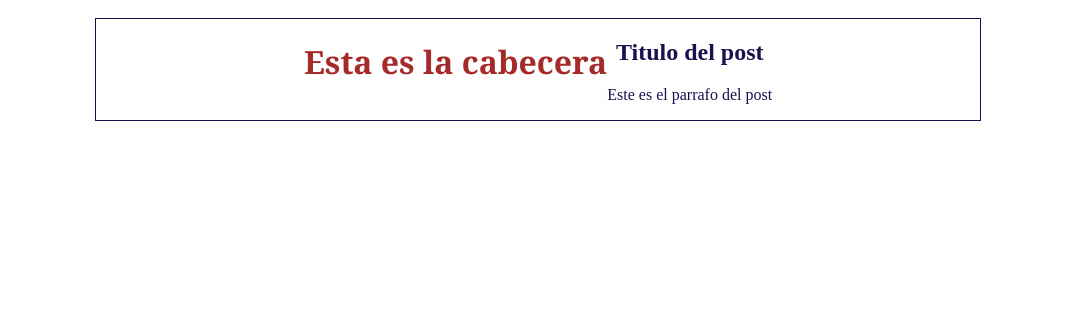
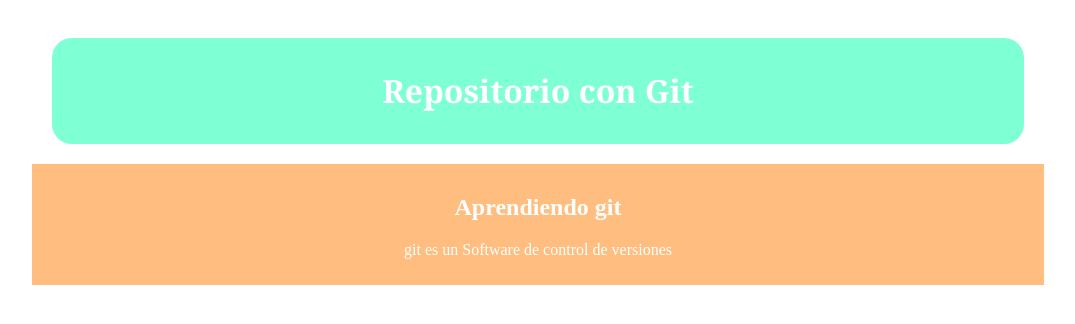
Before and after one commit to jhon95blanco/MyPrimerRepositoria, a plain HTML site: page index.html in a window 1280 px wide. Shown: the whole page, without its empty margins (102-1177 px from the left). Drawn offline with Linux system fonts and the light colour scheme.

Commit message:
terminada la cabecera

```diff
--- a/css/estilos.css
+++ b/css/estilos.css
@@ -7,15 +7,26 @@ body{
 
 #container {
     display: flex;
+    flex-direction: column;
     justify-content: center;
     text-align: center;
-    width: 70%;
-    border: 1px solid;
+    width: 80%;
     margin: 10px;
 }
+#cabecera{
+    background-color: aquamarine;
+    border-radius: 20px;
+    margin: 20px;
+    padding: 10px;
+}
 
+#post{
+    color: #ffff;
+    background-color: rgb(255, 189, 127);
+    padding: 10px;
+}
 
 h1{
-    color: brown;
+    color: rgb(255, 255, 255);
     font-family: Georgia, 'Times New Roman', Times, serif;
 }
--- a/index.html
+++ b/index.html
@@ -9,11 +9,11 @@
     <body>
         <div id="container">
             <div id="cabecera">
-                <h1>Esta es la cabecera</h1>
+                <h1>Repositorio con Git</h1>
             </div>
             <div id="post">
-                <h2>Titulo del post</h2>
-                <p>Este es el parrafo del post</p>
+                <h2>Aprendiendo git</h2>
+                <p>git es un Software de control de versiones</p>
             </div>
         </div>
     </body>
```
